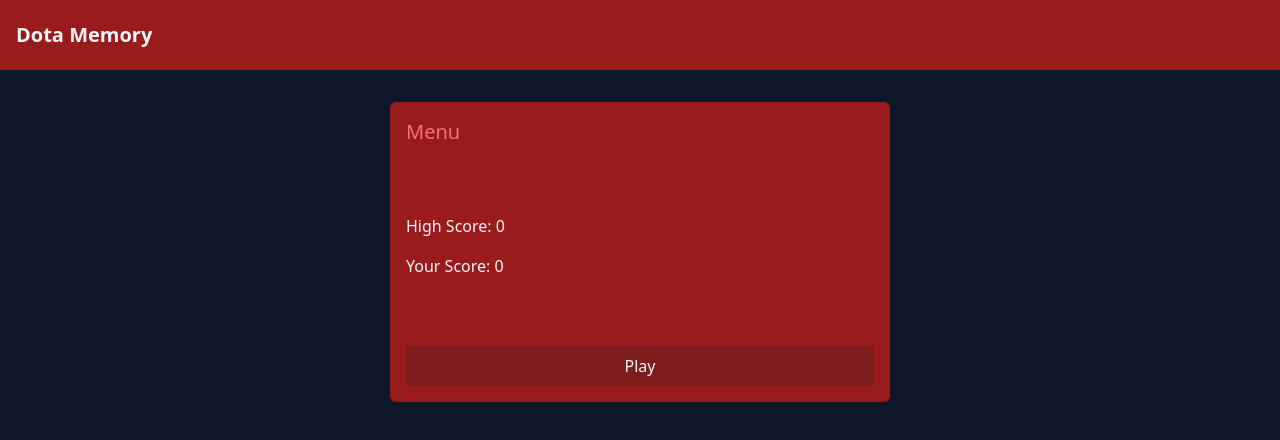
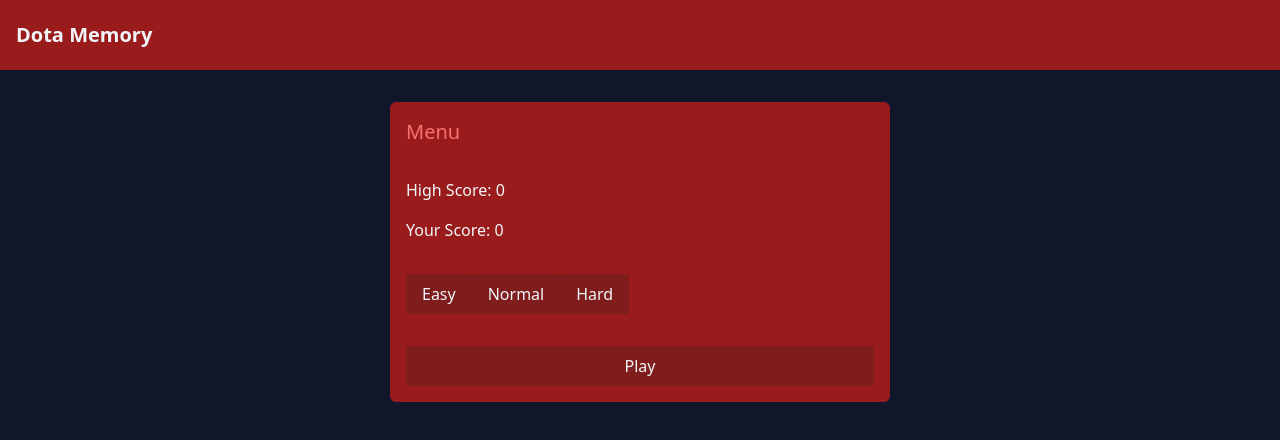
Before and after one commit to absolutevince/dota-memory, a React (Vite) app: page / in a window 1280 px wide. Shown: the top 440 px of the page. Built offline with nearby package versions, Linux system fonts and the light colour scheme; no server answers.

Commit message:
Display the images at random order
The amount of images to be display depends on the difficulty chosen

```diff
--- a/src/App.jsx
+++ b/src/App.jsx
@@ -1,12 +1,22 @@
+import { useEffect, useState } from "react";
 import Header from "./components/container/header";
 import Main from "./components/container/main";
 import "./index.css";
+import fetchImages from "./utils/fetchImages";
 
 function App() {
+  const [images, setImages] = useState([]);
+
+  useEffect(() => {
+    fetchImages((images) => {
+      setImages(images);
+    });
+  }, []);
+
   return (
     <div className="w-full bg-slate-900 text-slate-100">
       <Header />
-      <Main />
+      <Main images={images} />
     </div>
   );
 }
--- a/src/components/Button.jsx
+++ b/src/components/Button.jsx
@@ -1,6 +1,7 @@
-export default function Button({ onClick, children }) {
+export default function Button({ onClick, children, value }) {
   return (
     <button
+      data-value={value}
       className="rounded-sm bg-red-900 px-4 py-2 hover:bg-red-400 cursor-pointer"
       onClick={onClick}
     >
--- /dev/null
+++ b/src/components/Card.jsx
@@ -0,0 +1,25 @@
+import { useState } from "react";
+import dotaLogo from "../asset/dota-logo.png";
+
+export default function Card({ children, cardId, onTurn }) {
+  const [flipStatus, setFlipStatus] = useState(false);
+  const handleTurn = () => {
+    setFlipStatus(true);
+    onTurn(cardId);
+  };
+
+  return (
+    <div onClick={handleTurn} className="grid cursor-pointer">
+      {!flipStatus ? (
+        children
+      ) : (
+        <div
+          style={{
+            backgroundImage: "url(" + dotaLogo + ")",
+          }}
+          className="bg-gray-900 bg-center bg-cover bg-no-repeat border border-slate-500 rounded-md"
+        ></div>
+      )}
+    </div>
+  );
+}
--- a/src/components/Game.jsx
+++ b/src/components/Game.jsx
@@ -1,7 +1,25 @@
-export default function Game({ images }) {
+import Image from "./Image";
+
+const imageSize = "100px";
+
+export default function Game({ imageSet }) {
+  const images = imageSet.images;
+  const size = imageSet.size;
+
+  const containerStyle = {
+    gridTemplateColumns: `repeat(${size}, ${imageSize})`,
+    gridTemplateRows: `repeat(${size},${imageSize})`,
+  };
+
   return (
     <section className="bg-slate-800 w-full h-full p-4">
       <h2>Game</h2>
+      <div className=" grid gap-2 justify-center" style={containerStyle}>
+        {images.length > 0 &&
+          images.map((img, index) => (
+            <Image key={index} src={img} width="100%" height="100%" />
+          ))}
+      </div>
     </section>
   );
 }
--- a/src/components/Image.jsx
+++ b/src/components/Image.jsx
@@ -1,3 +1,14 @@
-export default function Image({ src }) {
-  return <img className="" src={src} />;
+export default function Image({ src, width = "150px", height = "150px" }) {
+  const style = {
+    backgroundImage: `url(${src})`,
+    border: "1px solid #333",
+  };
+  return (
+    <div
+      className={
+        "w-[" + width + "] h-[" + height + "] bg-no-repeat bg-center bg-cover"
+      }
+      style={style}
+    ></div>
+  );
 }
--- a/src/components/Menu.jsx
+++ b/src/components/Menu.jsx
@@ -1,14 +1,16 @@
-import { useEffect } from "react";
+import { useEffect, useState } from "react";
 import Button from "./Button";
 
-export default function Menu({ highScore, currentScore, onPlay }) {
-  const handleOnPlay = () => {
-    const menu = document.querySelector("#menu");
-    menu.style.opacity = 0;
-    menu.style.transition = "opacity 300ms ease-out";
-    // add a delay before displaying the Game component to give time for the transition effect
-  };
-
+export default function Menu({
+  difficulty,
+  highScore,
+  currentScore,
+  onPlay,
+  onChangeDifficulty,
+}) {
+  useEffect(() => {
+    const button = document.querySelector(`button[data-value="${difficulty}"]`);
+  }, [difficulty]);
   return (
     <article
       id="menu"
@@ -23,6 +25,18 @@
           Your Score: <span className="txt-light">{currentScore}</span>
         </p>
       </div>
+
+      <div className="diff_buttons">
+        <Button value="easy" onClick={() => onChangeDifficulty("easy")}>
+          Easy
+        </Button>
+        <Button value="normal" onClick={() => onChangeDifficulty("normal")}>
+          Normal
+        </Button>
+        <Button value="hard" onClick={() => onChangeDifficulty("hard")}>
+          Hard
+        </Button>
+      </div>
       <div className="grid">
         <Button onClick={onPlay}>Play</Button>
       </div>
--- a/src/components/container/main/index.jsx
+++ b/src/components/container/main/index.jsx
@@ -3,29 +3,33 @@
 import Menu from "../../Menu";
 import Game from "../../Game";
 import fetchImages from "../../../utils/fetchImages";
+import generateImageSet from "../../../utils/generateImageSet";
 
-export default function Main() {
+export default function Main({ images }) {
   const [isIngame, setIsIngame] = useState(false);
+  const [difficulty, setDifficulty] = useState("easy");
   const [highScore, setHigScore] = useState(0);
   const [score, setScore] = useState(0);
-  const [images, setImages] = useState([]);
-
-  useEffect(() => {
-    fetchImages((images) => {
-      setImages(images);
-    });
-  }, []);
+  const imageSet = generateImageSet(images, difficulty);
 
   const play = () => {
     setIsIngame(true);
   };
 
+  const changeDifficulty = (value) => {
+    setDifficulty(value);
+  };
   return (
     <main className="flex h-[calc(100vh_-_70px)] justify-center p-8">
       {isIngame === false ? (
-        <Menu currentScore={score} highScore={highScore} onPlay={play} />
+        <Menu
+          currentScore={score}
+          highScore={highScore}
+          onPlay={play}
+          onChangeDifficulty={changeDifficulty}
+        />
       ) : (
-        <Game />
+        <Game imageSet={imageSet} />
       )}
     </main>
   );
--- /dev/null
+++ b/src/utils/generateImageSet.jsx
@@ -0,0 +1,10 @@
+import getImagesByDifficulty from "./getImagesByDifficulty";
+import getRandomItems from "./getRandomItems";
+
+export default function generateImageSet(images, difficulty) {
+  const set = getImagesByDifficulty(images, difficulty);
+  const cp = [...set.set, ...set.set];
+  const randomizedArray = getRandomItems(cp, cp.length);
+
+  return { size: set.size, images: randomizedArray };
+}
--- /dev/null
+++ b/src/utils/getImagesByDifficulty.js
@@ -0,0 +1,13 @@
+import getRandomItems from "./getRandomItems";
+
+export default function getImagesByDiffuculty(images, difficulty) {
+  let count = 4;
+  if (difficulty === "normal") {
+    count = 6;
+  } else if (difficulty === "hard") {
+    count = 8;
+  }
+  const arr = getRandomItems(images, count * 2);
+
+  return { set: arr, size: count };
+}
--- /dev/null
+++ b/src/utils/getRandomItems.jsx
@@ -0,0 +1,13 @@
+export default function getRandomItems(src, length) {
+  const arr = [];
+  const availableIndeces = [];
+  for (let i = 0; i < src.length; i++) {
+    availableIndeces.push(i);
+  }
+  for (let i = 0; i < length; i++) {
+    const rnd = Math.floor(Math.random() * availableIndeces.length);
+    arr.push(src[availableIndeces[rnd]]);
+    availableIndeces.splice(rnd, 1);
+  }
+  return arr;
+}
```
Also changed, not shown: src/asset/dota-logo.png (added).
